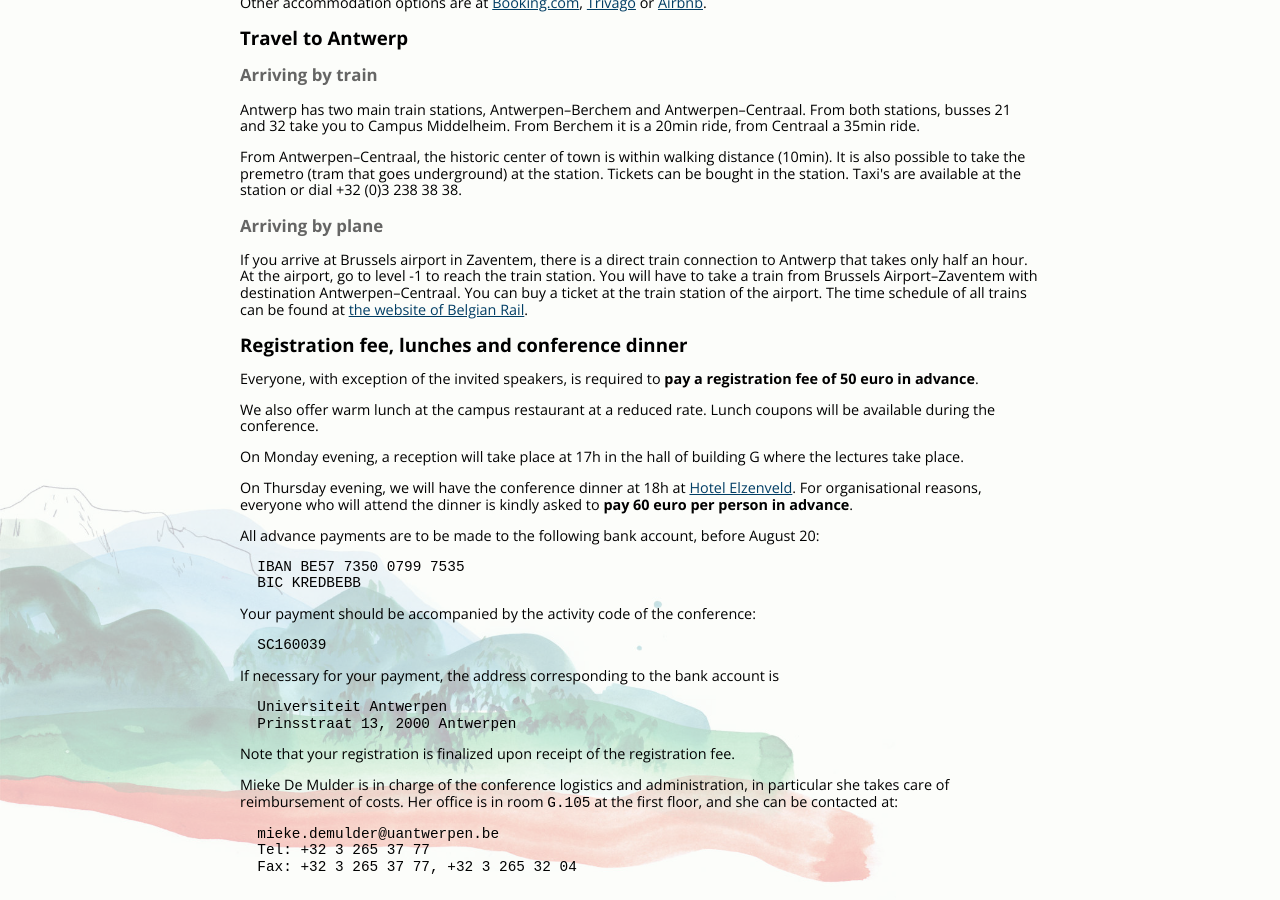
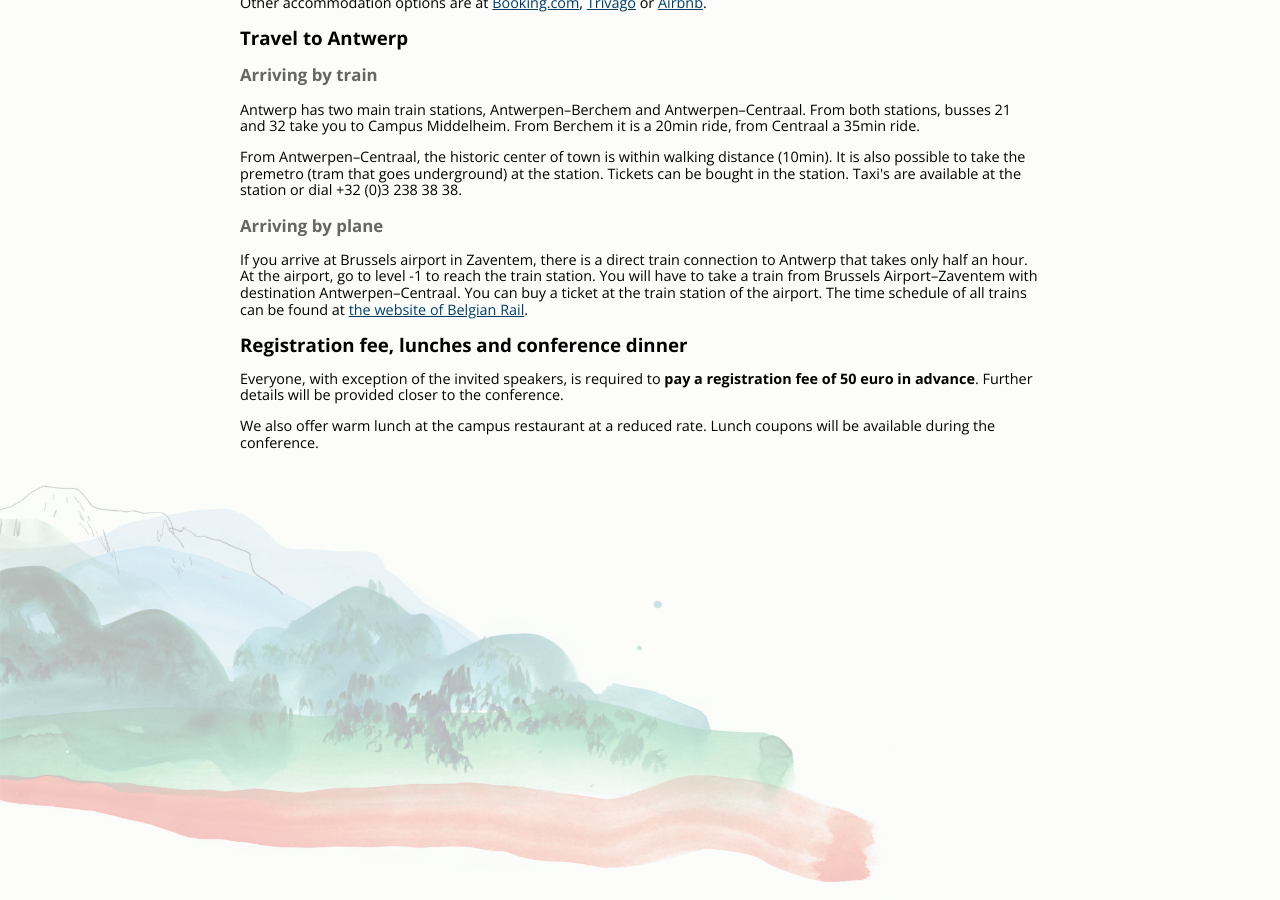
Before and after one commit to ncag-info/antwerp-2020, a Jekyll site: the page built from practical.html, in a window 1280 px wide and 900 px high, scrolled down 700 px. Built offline with Jekyll 4.4.1, drawn with Linux system fonts in a browser that asks for light colours; nearby versions of some CDN libraries; library files that are not in the unit come from our copies.

Commit message:
Hiding some practicalities for the time being

```diff
--- a/practical.html
+++ b/practical.html
@@ -27,9 +27,9 @@ permalink: /practical
 
 
 <h2>Registration fee, lunches and conference dinner</h2>
-<p>Everyone, with exception of the invited speakers, is required to <strong>pay a registration fee of 50 euro in advance</strong>.
+<p>Everyone, with exception of the invited speakers, is required to <strong>pay a registration fee of 50 euro in advance</strong>. Further details will be provided closer to the conference.
 <p>We also offer warm lunch at the campus restaurant at a reduced rate. Lunch coupons will be available during the conference.
-<p>On Monday evening, a reception will take place at 17h in the hall of building G where the lectures take place.
+<!--<p>On Monday evening, a reception will take place at 17h in the hall of building G where the lectures take place.
 <p>On Thursday evening, we will have the conference dinner at 18h at <a href="http://elzenveld.be/en/hotel">Hotel Elzenveld</a>. For organisational reasons, everyone who will attend the dinner is kindly asked to <strong>pay 60 euro per person in advance</strong>.
 
 <p>All advance payments are to be made to the following bank account, before August 20:
@@ -51,3 +51,4 @@ permalink: /practical
   Tel: +32 3 265 37 77
   Fax: +32 3 265 37 77, +32 3 265 32 04
 </pre>
+-->
```
